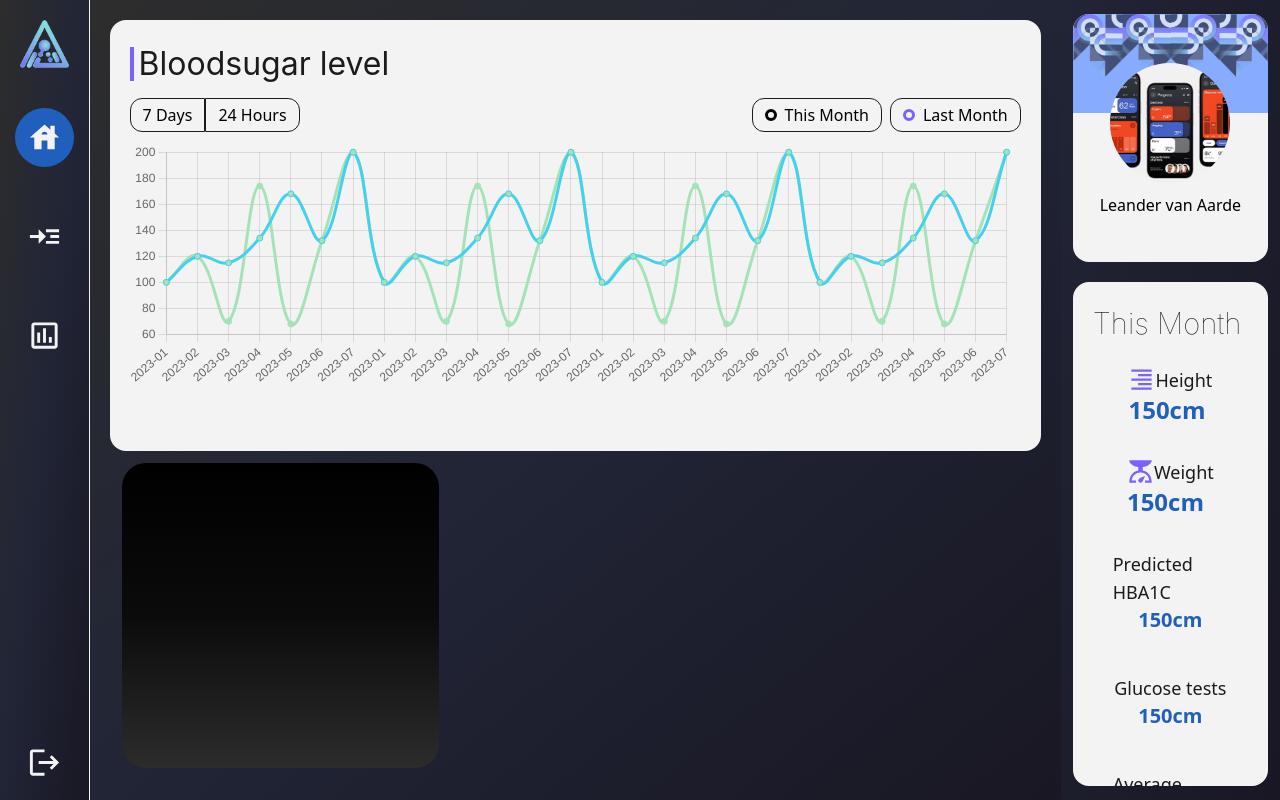
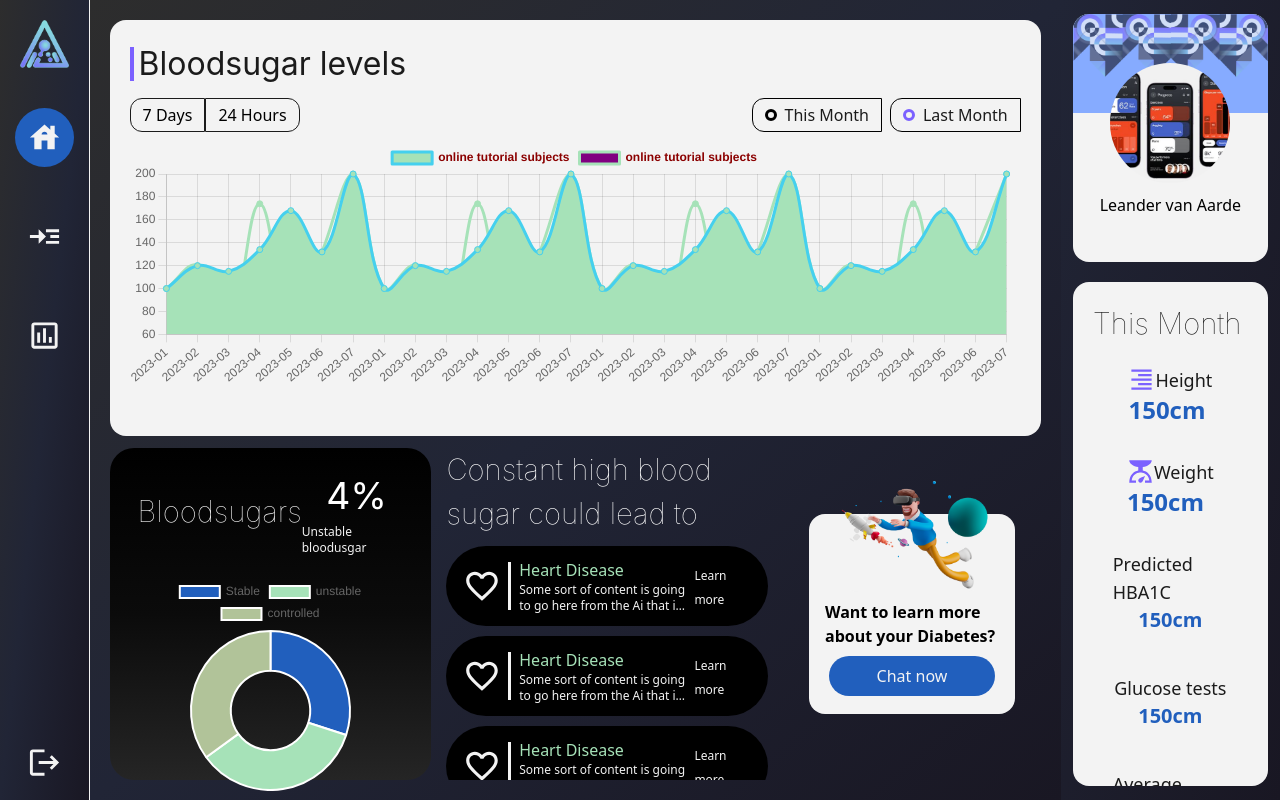
Before and after one commit to LeandervanAarde26/diasync, a Next.js app: page /home in a window 1280 px wide. Built offline with nearby package versions, Linux system fonts and the light colour scheme.

Commit message:
Dashboard initial page front end done, about to restructure

```diff
--- a/components/Common/ChartKey.tsx
+++ b/components/Common/ChartKey.tsx
@@ -1,12 +1,12 @@
 import { ChartKeyType } from "@/types/ChartKeyType";
 
-function ChartKey({color, title, clickHandler}: ChartKeyType) {
+function ChartKey({color, title, clickHandler, borderColor, paddingH, paddingV, texColor}: ChartKeyType) {
     return (
-        <div className={`px-3 py-1 cursor-pointer border border-1 border-csblack rounded-r-xl rounded-l-xl hover:border-2 flex flex-row gap-x-2 items-center `}>
+        <div className={`${paddingH} ${paddingV} cursor-pointer border border-1 border-${borderColor}rounded-r-xl rounded-l-xl hover:border-2 flex flex-row gap-x-2 items-center w-max `}>
             <div className={`w-3 h-3 border border-[3px] border-${color} rounded-full`}>
 
             </div>
-        <p>{title}</p>
+        <p className={`text-${texColor}`}>{title}</p>
       </div>
     );
 }
--- /dev/null
+++ b/components/Common/ComplicationsCard.component.tsx
@@ -0,0 +1,31 @@
+import { ComplicationsCardType } from "@/types/ComplicationsCardType";
+import { MdOutlineFavoriteBorder } from "react-icons/md";
+
+function ComplicationsCard({body, heading, url}: ComplicationsCardType) {
+    return (
+        <div className=" flex flex-row w-[100%]  h-[80px] bg-[#000000] rounded-full p-3 py-2 items-center pl-[5%] gap-x-2 card">
+        <MdOutlineFavoriteBorder
+          key="password-icon"
+          className="text-cswhite"
+          fontSize={40}
+        />
+
+        <div className="w-[3px] bg-cswhite h-[75%]"></div>
+
+        <div className="flex flex-col w-[60%] py-[10px] ">
+          <span className="text-s text-csLightGreen">{heading}</span>
+          <span className="text-cswhite text-xs break-all line-clamp-2">
+           {body}
+          </span>
+        </div>
+        <a href={`${url}`} target="_blank">
+          {" "}
+          <span className="text-cswhite text-xs hover:font-bold cursor-pointer">
+            Learn more
+          </span>
+        </a>
+      </div>
+    );
+}
+
+export default ComplicationsCard;
--- /dev/null
+++ b/components/Common/Doughnut.tsx
@@ -0,0 +1,21 @@
+"use client";
+import "chart.js/auto";
+import { Doughnut } from "react-chartjs-2";
+
+const Doughnuts = () => {
+  return (
+    <Doughnut
+      data={{
+        datasets: [
+          {
+            data: [30, 35, 35],
+            backgroundColor: ["#215FBD", "#A6E2B8", "#B1C399"],
+          },
+        ],
+        labels: ["Stable", "unstable", "controlled"],
+      }}
+      height={100}
+    />
+  );
+};
+export default Doughnuts;
--- a/components/partial/RightContainer.tsx
+++ b/components/partial/RightContainer.tsx
@@ -5,7 +5,7 @@
 
 function RightContainer() {
   return (
-    <div className="w-[18%] static  h-fill flex flex-col items-center p-3 gap-y-5 bg-gradient-to-br from-grad2 to-grad3 flex flex-col justify-center">
+    <div className=" hidden w-[18%] static  h-fill sm:flex flex-col items-center p-3 gap-y-5 bg-gradient-to-br from-grad2 to-grad3 flex flex-col justify-center">
       <div className="bg-cswhite w-[100%] relative  h-[32%] rounded-2xl overflow-hidden flex flex-col items-center ">
         <div className="h-[40%] w-[100%] bg-cslightpurple ">
           <Image
--- a/pages/home.tsx
+++ b/pages/home.tsx
@@ -3,34 +3,108 @@
 import MyLineChart from "@/components/Common/Test";
 import FilterButtons from "@/components/Common/FilterButtons.component";
 import ChartKey from "@/components/Common/ChartKey";
-
+import Doughnuts from "@/components/Common/Doughnut";
+import ComplicationsCard from "@/components/Common/ComplicationsCard.component";
+import Image from "next/image";
+import character from "../assets/floating_character.png";
+import Button from "@/components/Button";
+import tester from "../assets/glucosetester.png";
+import data from '../static/Dash.json'
 function Home() {
   return (
-    <div className="bg-gradient-to-br from-grad1 via-grad2 to-grad3 flex flex-col  h-screen w-[80%] p-5">
+    <div className="bg-gradient-to-br from-grad1 via-grad2 to-grad3 flex flex-col  h-screen  w-[100%] sm:w-[80%] p-5">
       <div className="flex flex-col h-[55vh] bg-cswhite rounded-2xl p-5 gap-y-[10px]">
         <div className="flex flex-row gap-x-[5px] items-center">
           <div className="w-[4px] h-[70%] bg-cspurple "></div>
-          <h4 className="text-csblack">Bloodsugar level</h4>
+          <h4 className="text-csblack">{data.chartHeading}</h4>
         </div>
         <div className="flex flex-row justify-between">
           <div className="flex flex-row">
-            <FilterButtons title="7 Days" roundedLeft="xl" active={false} />
-
-            <FilterButtons title="24 Hours" roundedRight="xl" active={false} />
+            <FilterButtons title={data.filter1} roundedLeft="xl" active={false} />
+            <FilterButtons title={data.filter2} roundedRight="xl" active={false} />
           </div>
 
           <div className="flex flex-row gap-x-2">
-            <ChartKey title="This Month" color={"csblue"} />
-            <ChartKey title="Last Month" color={"cspurple"} />
+            <ChartKey
+              borderColor=""
+              paddingH="px-3"
+              paddingV=""
+              texColor="csblack"
+              title={data.key1}
+              color={"csblue"}
+            />
+            <ChartKey
+              borderColor=""
+              paddingH="px-3"
+              paddingV=""
+              texColor="csblack"
+              title={data.key2}
+              color={"cspurple"}
+            />
           </div>
         </div>
         <MyLineChart />
       </div>
 
-      <div className="flex flex-row gap-x-[5px] h-[42vh] p-3">
-      <div className="flex flex-col w-[35%] bg-gradient-to-t from-[#2C2C2C] via-[#0B0B0B] to-[#000000] rounded-3xl">
+      <div className="flex flex-row gap-x-[15px] h-[43vh] pt-3">
+        <div className=" hidden md:flex flex-col w-[35%] bg-gradient-to-t from-[#252525] via-[#0B0B0B] to-[#000000] rounded-3xl">
+          <div className="flex flex-row w-[100%] p-5 justify-between pl-7 items-center">
+            <h5 className="text-cswhite">{data.bloodSugars}</h5>
 
-      </div>
+            <div className="flex flex-col items-center">
+              <h3>4%</h3>
+              <p className="text-cswhite text-xs w-100%">Unstable bloodusgar</p>
+            </div>
+          </div>
+          <div className="flex flex-col  h-[65%] items-center w-[100%]">
+            <Doughnuts />
+          </div>
+        </div>
+
+        <div className="flex flex-col w-[100%] md:w-[35%] gap-y-[10px] overflow-scroll">
+          <h5>{data.unstableHeading}</h5>
+
+          {/* Card container starts */}
+
+          <ComplicationsCard
+            heading="Heart Disease"
+            body="Some sort of content is going to go here from the Ai that it will gene3rate based on your blood sugar and your blood sugars levels, its going to be freaking awesome dude, I tell you that much! anyway"
+            url=" http://localhost:3000/home"
+          />
+
+          <ComplicationsCard
+            heading="Heart Disease"
+            body="Some sort of content is going to go here from the Ai that it will gene3rate based on your blood sugar and your blood sugars levels, its going to be freaking awesome dude, I tell you that much! anyway"
+            url=" http://localhost:3000/home"
+          />
+          <ComplicationsCard
+            heading="Heart Disease"
+            body="Some sort of content is going to go here from the Ai that it will gene3rate based on your blood sugar and your blood sugars levels, its going to be freaking awesome dude, I tell you that much! anyway"
+            url=" http://localhost:3000/home"
+          />
+          {/* Card container ends here */}
+        </div>
+
+        <div className="hidden sm:flex flex-col w-[100%] md:w-[28%] gap-y-[10px] overflow-scroll justify-center  items-center relative ">
+          <div className="flex flex-col bg-cswhite w-[80%] h-[60%] rounded-2xl items-center gap-y-2 px-4">
+            <div className="flex flex-col bg-cswhite w-[80%] h-[39%] rounded-2xl items-center ">
+              <Image
+                src={character}
+                height={150}
+                alt="Floating character"
+                className="absolute top-[12px]"
+              />
+            </div>
+            <p><b>Want to learn more about your Diabetes?</b></p>
+            <Button
+              label="Chat now"
+              type="primary"
+              clickHandler={() => {
+                console.log("implement this");
+              }}
+            />
+          </div>
+        </div>
       </div>
     </div>
   );
--- /dev/null
+++ b/static/Dash.json
@@ -0,0 +1,9 @@
+{
+    "chartHeading": "Bloodsugar levels",
+    "key1": "This Month",
+    "key2": "Last Month",
+    "filter1": "7 Days",
+    "filter2": "24 Hours",
+    "bloodSugars": "Bloodsugars",
+    "unstableHeading" : "Constant high blood sugar could lead to"
+}
--- a/styles/globals.css
+++ b/styles/globals.css
@@ -62,3 +62,7 @@
 p{
     color:  'white';
 }
+
+*::-webkit-scrollbar {
+    display: none;
+  }
--- a/types/ChartKeyType.tsx
+++ b/types/ChartKeyType.tsx
@@ -2,4 +2,8 @@
     color?: string;
     clickHandler?: () => void;
     title: string;
+    borderColor: string;
+    texColor: string;
+    paddingH: string;
+    paddingV: string;
   };
--- /dev/null
+++ b/types/ComplicationsCardType.tsx
@@ -0,0 +1,5 @@
+export type ComplicationsCardType = {
+    heading: string;
+    body: string;
+    url: string;
+}
```
Also changed, not shown: assets/glucosetester.png (added).
